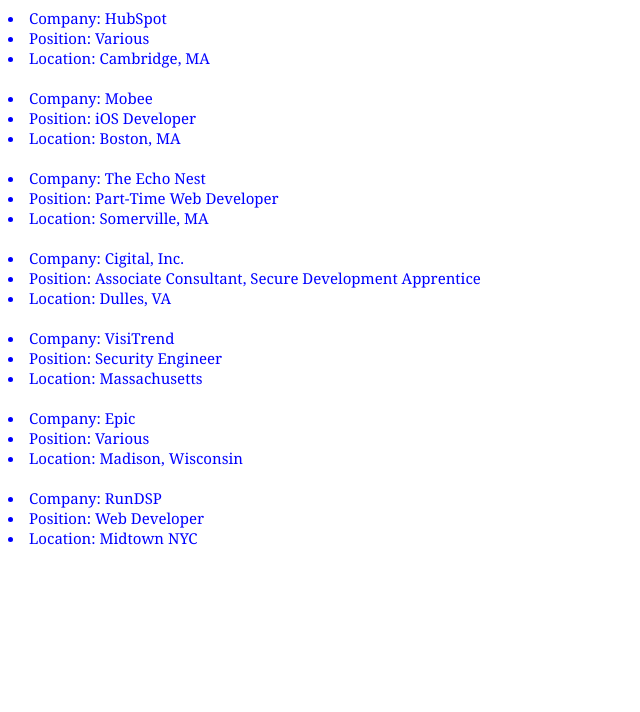
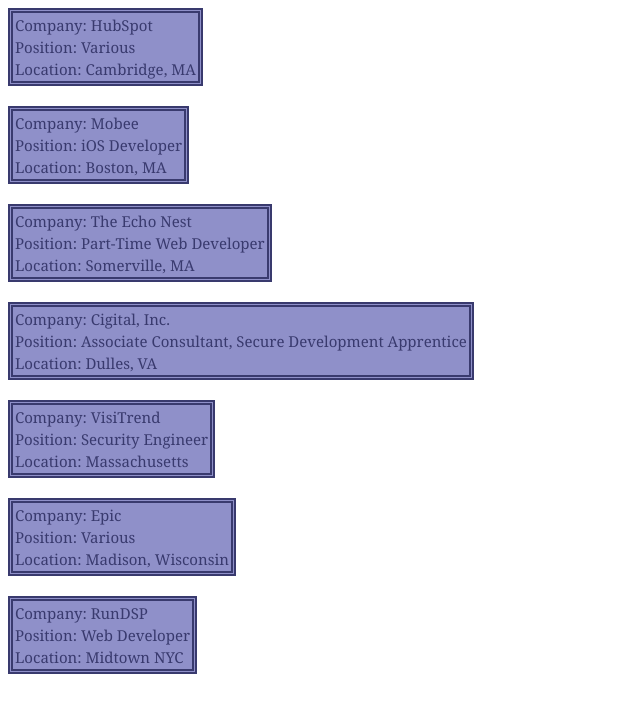
Before and after one commit to liatlitwin/comp20-llitwin, a plain HTML site: page jobs/jobs.html in a window 1280 px wide. Shown: the whole page, without its empty margins (0-640 px from the left). Drawn offline with Linux system fonts and the light colour scheme.

Commit message:
stylized the jobs, finished lab6

```diff
--- a/jobs/jobs.html
+++ b/jobs/jobs.html
@@ -26,19 +26,24 @@
 		str.forEach(function(friend) {
 			var list = document.getElementById("list");
 
-			var cmpny = document.createElement("li");
+			var box = document.createElement("table");
+
+			var cmpny = document.createElement("tr");
 			cmpny.appendChild(document.createTextNode("Company: " + friend.company));
-			var pstn = document.createElement("li");
+			var pstn = document.createElement("tr");
 			pstn.appendChild(document.createTextNode("Position: " + friend.position));
-			var lctn = document.createElement("li");
+			var lctn = document.createElement("tr");
 			lctn.appendChild(document.createTextNode("Location: " + friend.location));
 
-			list.appendChild(cmpny);
-			list.appendChild(pstn);
-			list.appendChild(lctn);
-			list.appendChild(document.createElement("br"));
+			box.appendChild(cmpny);
+			box.appendChild(pstn);
+			box.appendChild(lctn);
+			box.style.background = "#8F90C9";
+			box.style.border = "thick double #393A6E";
 
 
+			list.appendChild(box);
+			list.appendChild(document.createElement("br"));
 		});
 
 
--- a/jobs/style.css
+++ b/jobs/style.css
@@ -1,9 +1,6 @@
 #list{
 	font-family: Georgia;
 	font-size: 15px;
-	color: blue;
+	color: #393A6E;
+
 };
-
-#li{
-	background-color: black;
-}
```
